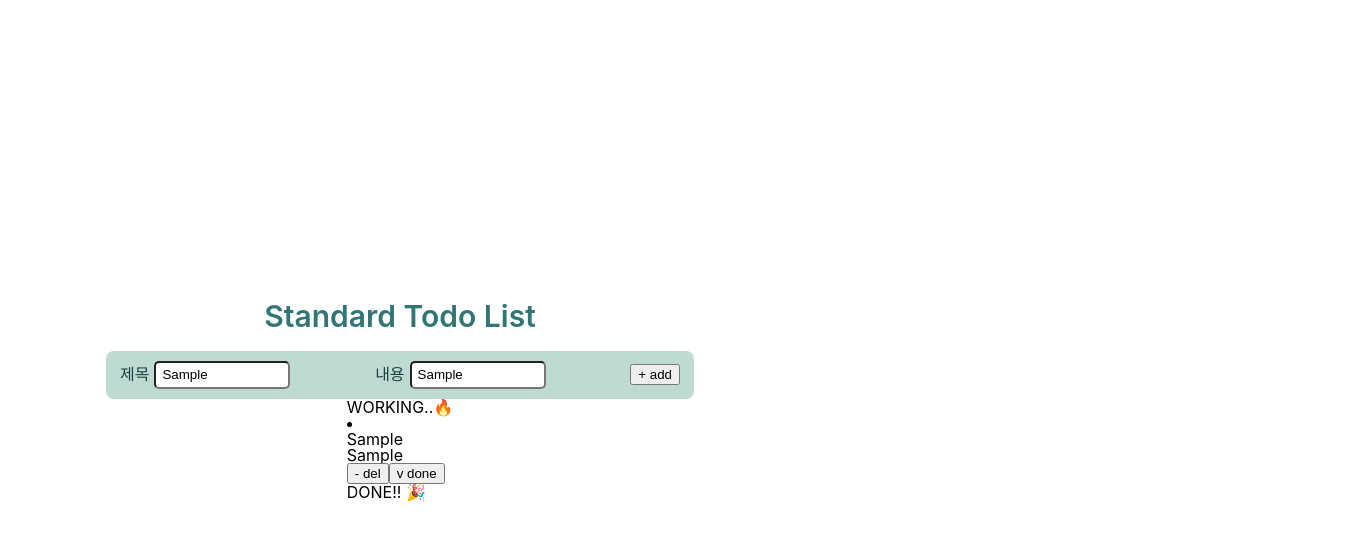
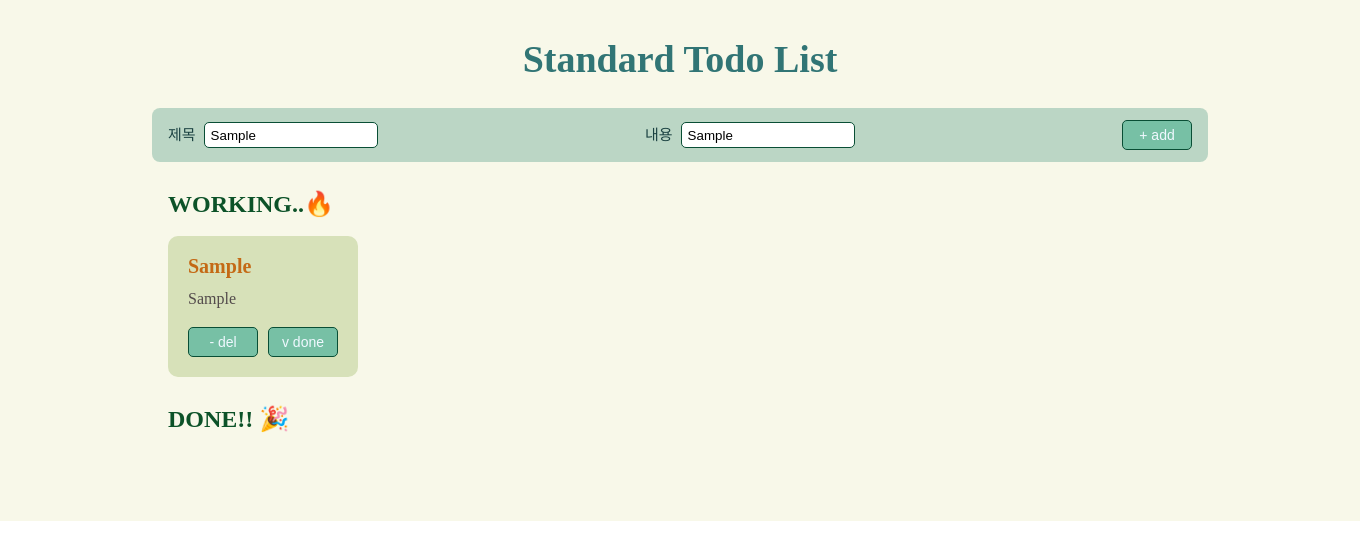
Before and after one commit to lyra-j/standard-course, a React (Vite) app in the folder todo-list-hw/: page / in a window 1280 px wide. Both pictures are taken after typing "Sample", "Sample" into the empty fields and a click on the button "+ add". Shown: the top 560 px of the page, 1360 px wide, since content can reach past the window. Built offline with nearby package versions, Linux system fonts and the light colour scheme.

Commit message:
style: styled-components 적용

```diff
--- a/todo-list-hw/src/App.jsx
+++ b/todo-list-hw/src/App.jsx
@@ -1,6 +1,5 @@
 import React, { useState, useEffect } from "react";
 import styled from "styled-components";
-import "./App.css";
 import TodoForm from "./components/TodoForm";
 import TodoList from "./components/TodoList";
 
@@ -16,15 +15,14 @@
     localStorage.setItem("todos", JSON.stringify(todos));
   }, [todos]);
 
-  //  // 콘솔에 값을 입력할 때 마다 계속 찍히는데 이게 맞는거임?
-  // console.log(todos);
-
   return (
     <>
       <MainContainer>
         <StTitle>Standard Todo List</StTitle>
+
         {/* 입력 폼 */}
         <TodoForm todos={todos} setTodos={setTodos} />
+
         {/* 할일 목록 보드 */}
         <TodoList todos={todos} setTodos={setTodos} />
       </MainContainer>
@@ -36,17 +34,18 @@
 
 // styled-components
 const MainContainer = styled.main`
-  width: 100vh;
-  height: 100vh;
-  background-color: #ffffff;
+  width: 100%;
+  height: 100%;
+  background-color: #f8f8e9;
   display: flex;
   flex-direction: column;
   justify-content: center;
   align-items: center;
+  padding: 40px;
 `;
 
 const StTitle = styled.h1`
-  font-size: 30px;
+  font-size: 38px;
   font-weight: 600;
   color: #317575;
 `;
--- a/todo-list-hw/src/common/Button.jsx
+++ b/todo-list-hw/src/common/Button.jsx
@@ -1,11 +1,24 @@
 import React from "react";
+import styled from "styled-components";
 
 const Button = ({ type, onClick, children }) => {
   return (
-    <button type={type} onClick={onClick}>
+    <StButton type={type} onClick={onClick}>
       {children}
-    </button>
+    </StButton>
   );
 };
 
 export default Button;
+
+// styled-components
+const StButton = styled.button`
+  font-size: 14px;
+  width: 70px;
+  height: 30px;
+  padding: 4px;
+  background-color: #77c0a5;
+  color: aliceblue;
+  border: 1px solid #094e35;
+  border-radius: 5px;
+`;
--- a/todo-list-hw/src/common/InputBox.jsx
+++ b/todo-list-hw/src/common/InputBox.jsx
@@ -21,13 +21,14 @@
 // styled-components
 const StLabel = styled.label`
   color: #1b4242;
-  font-size: 16px;
+  font-size: 15px;
   font-weight: 500;
 `;
 const StInput = styled.input`
-  width: 120px;
+  width: 160px;
   height: 20px;
   padding: 2px 6px;
-  margin-left: 5px;
+  margin-left: 8px;
+  border: 1px solid #094e35;
   border-radius: 5px;
 `;
--- a/todo-list-hw/src/components/TodoForm.jsx
+++ b/todo-list-hw/src/components/TodoForm.jsx
@@ -59,10 +59,10 @@
 
 // styled-components
 const StForm = styled.form`
-  width: 70%;
+  width: 80%;
   background-color: #67a6916b;
-  padding: 10px 14px;
-  margin-top: 20px;
+  padding: 12px 16px;
+  margin: 30px;
   border-radius: 8px;
   display: flex;
   flex-direction: row;
--- a/todo-list-hw/src/components/TodoItem.jsx
+++ b/todo-list-hw/src/components/TodoItem.jsx
@@ -1,23 +1,50 @@
 import React from "react";
+import styled from "styled-components";
 import Button from "../common/Button";
 
 const TodoItem = ({ todo, handleToggleDone, handleDeleteTodo }) => {
   return (
-    <li>
-      <div>
-        <h3>{todo.title}</h3>
-        <p>{todo.detail}</p>
-      </div>
-      <div>
+    <StTodoContainer>
+      <StTodoWrapper>
+        <StTodoTitle>{todo.title}</StTodoTitle>
+        <StTodoDetail>{todo.detail}</StTodoDetail>
+      </StTodoWrapper>
+      <StButtonWrapper>
         <Button type="button" onClick={() => handleDeleteTodo(todo.id)}>
           - del
         </Button>
         <Button type="button" onClick={() => handleToggleDone(todo.id)}>
           {!todo.isDone ? "v done" : "not Yet"}
         </Button>
-      </div>
-    </li>
+      </StButtonWrapper>
+    </StTodoContainer>
   );
 };
 
 export default TodoItem;
+
+// styled-components
+const StTodoContainer = styled.li`
+  background-color: #d7e1b9;
+  width: 150px;
+  padding: 20px;
+  border-radius: 10px;
+`;
+const StTodoWrapper = styled.div`
+  margin-bottom: 20px;
+`;
+const StTodoTitle = styled.h3`
+  font-size: 20px;
+  font-weight: 600;
+  margin-bottom: 15px;
+  color: #c46915;
+`;
+const StTodoDetail = styled.p`
+  font-size: 16px;
+  font-weight: 400;
+  color: #534b4b;
+`;
+const StButtonWrapper = styled.div`
+  display: flex;
+  justify-content: space-between;
+`;
--- a/todo-list-hw/src/components/TodoList.jsx
+++ b/todo-list-hw/src/components/TodoList.jsx
@@ -1,4 +1,5 @@
 import React from "react";
+import styled from "styled-components";
 import TodoItem from "./TodoItem";
 
 const TodoList = ({ todos, setTodos }) => {
@@ -17,9 +18,10 @@
   };
 
   return (
-    <div>
-      <div>
-        <h2>WORKING..🔥</h2>
+    <StTodoBoard>
+      {/* isDone === false */}
+      <StSubTitle>WORKING..🔥</StSubTitle>
+      <StTodoListWrapper>
         {todos.map((todo) => {
           if (!todo.isDone) {
             return (
@@ -32,10 +34,11 @@
             );
           }
         })}
-      </div>
+      </StTodoListWrapper>
 
-      <div>
-        <h2>DONE!! 🎉</h2>
+      {/* isDone === true */}
+      <StSubTitle>DONE!! 🎉</StSubTitle>
+      <StTodoListWrapper>
         {todos.map((todo) => {
           if (todo.isDone) {
             return (
@@ -48,9 +51,37 @@
             );
           }
         })}
-      </div>
-    </div>
+      </StTodoListWrapper>
+    </StTodoBoard>
   );
 };
 
 export default TodoList;
+
+// styled-components
+const StSubTitle = styled.h2`
+  font-size: 24px;
+  font-weight: 600;
+  color: #0c5228;
+  margin-bottom: 20px;
+`;
+
+const StTodoBoard = styled.div`
+  width: 80%;
+  display: flex;
+  flex-direction: column;
+  justify-content: center;
+  align-items: flex-start;
+`;
+
+const StTodoListWrapper = styled.div`
+  /* background-color: aqua; */
+  width: 100%;
+  margin-bottom: 30px;
+  display: flex;
+  flex-direction: row;
+  flex-wrap: wrap;
+  justify-content: flex-start;
+  align-items: flex-start;
+  gap: 25px;
+`;
--- a/todo-list-hw/src/index.css
+++ b/todo-list-hw/src/index.css
@@ -1,68 +1,43 @@
-:root {
-  font-family: Inter, system-ui, Avenir, Helvetica, Arial, sans-serif;
-  line-height: 1.5;
-  /* font-weight: 400;
-
-  color-scheme: light dark;
-  color: rgba(255, 255, 255, 0.87);
-  background-color: #242424;
-
-  font-synthesis: none;
-  text-rendering: optimizeLegibility;
-  -webkit-font-smoothing: antialiased;
-  -moz-osx-font-smoothing: grayscale; */
+html, body, div, span, applet, object, iframe,
+h1, h2, h3, h4, h5, h6, p, blockquote, pre,
+a, abbr, acronym, address, big, cite, code,
+del, dfn, em, img, ins, kbd, q, s, samp,
+small, strike, strong, sub, sup, tt, var,
+b, u, i, center,
+dl, dt, dd, ol, ul, li,
+fieldset, form, label, legend,
+table, caption, tbody, tfoot, thead, tr, th, td,
+article, aside, canvas, details, embed,
+figure, figcaption, footer, header, hgroup,
+menu, nav, output, ruby, section, summary,
+time, mark, audio, video {
+	margin: 0;
+	padding: 0;
+	border: 0;
+	font-size: 100%;
+	font: inherit;
+	vertical-align: baseline;
 }
-/*
-a {
-  font-weight: 500;
-  color: #646cff;
-  text-decoration: inherit;
+/* HTML5 display-role reset for older browsers */
+article, aside, details, figcaption, figure,
+footer, header, hgroup, menu, nav, section {
+	display: block;
 }
-a:hover {
-  color: #535bf2;
+body {
+	line-height: 1;
 }
-
-body {
-  margin: 0;
-  display: flex;
-  place-items: center;
-  min-width: 320px;
-  min-height: 100vh;
+ol, ul, li {
+	list-style: none;
 }
-
-h1 {
-  font-size: 3.2em;
-  line-height: 1.1;
+blockquote, q {
+	quotes: none;
 }
-
-button {
-  border-radius: 8px;
-  border: 1px solid transparent;
-  padding: 0.6em 1.2em;
-  font-size: 1em;
-  font-weight: 500;
-  font-family: inherit;
-  background-color: #1a1a1a;
-  cursor: pointer;
-  transition: border-color 0.25s;
+blockquote:before, blockquote:after,
+q:before, q:after {
+	content: '';
+	content: none;
 }
-button:hover {
-  border-color: #646cff;
+table {
+	border-collapse: collapse;
+	border-spacing: 0;
 }
-button:focus,
-button:focus-visible {
-  outline: 4px auto -webkit-focus-ring-color;
-}
-
-@media (prefers-color-scheme: light) {
-  :root {
-    color: #213547;
-    background-color: #ffffff;
-  }
-  a:hover {
-    color: #747bff;
-  }
-  button {
-    background-color: #f9f9f9;
-  }
-} */
```
